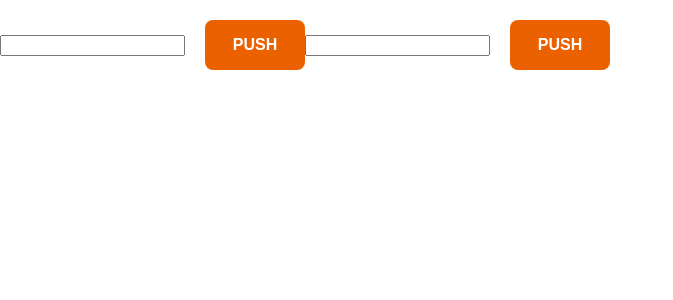
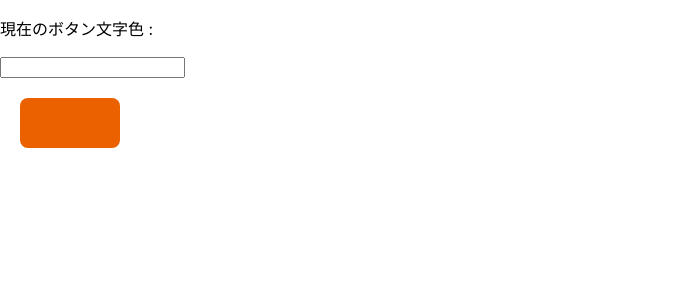
Before and after one commit to yusuke39/components, a React (Create React App) app: page / in a window 1280 px wide. Shown: the top 300 px of the page, without its empty margins (0-673 px from the left). Built offline with nearby package versions, Linux system fonts and the light colour scheme.

Commit message:
練習1コメントアウト

```diff
--- a/src/App.js
+++ b/src/App.js
@@ -1,64 +1,42 @@
-import React, { useState } from "react";
+import React, { Fragment, useState } from "react";
 import Button from "./share/Button";
 import Form from "./share/Form";
 
 const App = () => {
-  const [color, setColor] = useState("");
+  //　練習1
+  // const [color, setColor] = useState("");
   // const [backgroundColor, setBackgroundColor] = useState("");
-  // const [height, setHeight] = useState("");
-  // const [width, setWidth] = useState("");
+  // // const [height, setHeight] = useState("");
+  // // const [width, setWidth] = useState("");
 
-  const setButtonColor = (color) => {
-    setColor(() => color);
-  };
-
-  // const changeColor = (e) => {
-  //   setColor(() => e.target.value);
+  // const setButtonColor = (color) => {
+  //   setColor(() => color);
   // };
 
-  // const changeBackgroundColor = (e) => {
-  //   setBackgroundColor(() => e.target.value);
-  // };
-
-  // const changeheigt = (e) => {
-  //   setHeight(() => e.target.value);
-  // };
-
-  // const changeWidth = (e) => {
-  //   setWidth(() => e.target.value);
+  // const setButtonBackGroundColor = (backgroundColor) => {
+  //   setBackgroundColor(() => backgroundColor);
   // };
 
   return (
-    <div>
-      {/* <p>現在のボタン文字色 : {color}</p>
-      <input onChange={changeColor} value={color} type="text"></input>
-      <p>現在のボタン背景色 : {backgroundColor}</p>
-      <input
-        onChange={changeBackgroundColor}
-        value={backgroundColor}
-        type="text"
-      ></input>
-      <p>現在の高さ : {height}</p>
-      <input onChange={changeheigt} value={height} type="number"></input>
-      <p>現在の横幅 : {width}</p>
-      <input onChange={changeWidth} value={width} type="number"></input> */}
-      <Form setButtonColor={setButtonColor} color={color} />
-      <Button
-        buttonName="PUSH"
-        color={color}
-        // backgroundColor={backgroundColor}
-        // height={height}
-        // width={width}
-      />
-      <Form setButtonColor={setButtonColor} color={color} />
-      <Button
-        buttonName="PUSH"
-        color={color}
-        // backgroundColor={backgroundColor}
-        // height={height}
-        // width={width}
-      />
-    </div>
+    // 練習1
+    // <>
+    //   <Form
+    //     setButtonColor={setButtonColor}
+    //     color={color}
+    //     setButtonBackGroundColor={setButtonBackGroundColor}
+    //     backgroundColor={backgroundColor}
+    //   />
+    //   <Button
+    //     buttonName="PUSH"
+    //     color={color}
+    //     backgroundColor={backgroundColor}
+    //     // height={height}
+    //     // width={width}
+    //   />
+    // </>
+    <>
+      <Form />
+    </>
   );
 };
 
--- a/src/share/Form.js
+++ b/src/share/Form.js
@@ -1,33 +1,45 @@
-// import React, { useState } from "react";
+import Button from "../share/Button";
 
 const Form = (props) => {
-  // const [color, setColor] = useState("");
+  //　練習1
+  // Buttonコンポーネントを兄弟とした場合に親から渡す関数を使って
+  // CSSの値をセットする
+  // const changeButtonColor = (e) => {
+  //   props.setButtonColor(e.target.value);
+  // };
 
-  // const [buttonColor, buttonWordColor] = useState("");
-
-  const changeButtonColor = (e) => {
-    // buttonWordColor(() => e.target.value);
-    props.setButtonColor(e.target.value);
-  };
+  // const changeButtonBackgroundColor = (e) => {
+  //   props.setButtonBackGroundColor(e.target.value);
+  // };
 
   return (
+    //　練習1
+    // Buttonコンポーネントを兄弟とした場合に使うjsx
+    // <>
+    //   <p>現在のボタン文字色 : {props.color}</p>
+    //   <input
+    //     onChange={changeButtonColor}
+    //     value={props.color}
+    //     type="text"
+    //   ></input>
+    //   <p>現在のボタン背景色 : {props.backgroundColor}</p>
+    //   <input
+    //     onChange={changeButtonBackgroundColor}
+    //     value={props.backgroundColor}
+    //     type="text"
+    //   ></input>
+    //   <p>現在の高さ : {height}</p>
+    //   <input onChange={changeheigt} value={height} type="number"></input>
+    //   <p>現在の横幅 : {width}</p>
+    //   <input onChange={changeWidth} value={width} type="number"></input>
+    // </>
+
     <>
-      {/* <p>現在のボタン文字色 : {changeButtonColor}</p> */}
-      <input
-        onChange={changeButtonColor}
-        value={props.color}
-        type="text"
-      ></input>
-      {/* <p>現在のボタン背景色 : {backgroundColor}</p>
-      <input
-        onChange={changeBackgroundColor}
-        value={backgroundColor}
-        type="text"
-      ></input>
-      <p>現在の高さ : {height}</p>
-      <input onChange={changeheigt} value={height} type="number"></input>
-      <p>現在の横幅 : {width}</p>
-      <input onChange={changeWidth} value={width} type="number"></input> */}
+      <p>現在のボタン文字色 : {props.color}</p>
+      <input value={props.color} type="text"></input>
+      <div>
+        <Button />
+      </div>
     </>
   );
 };
```
